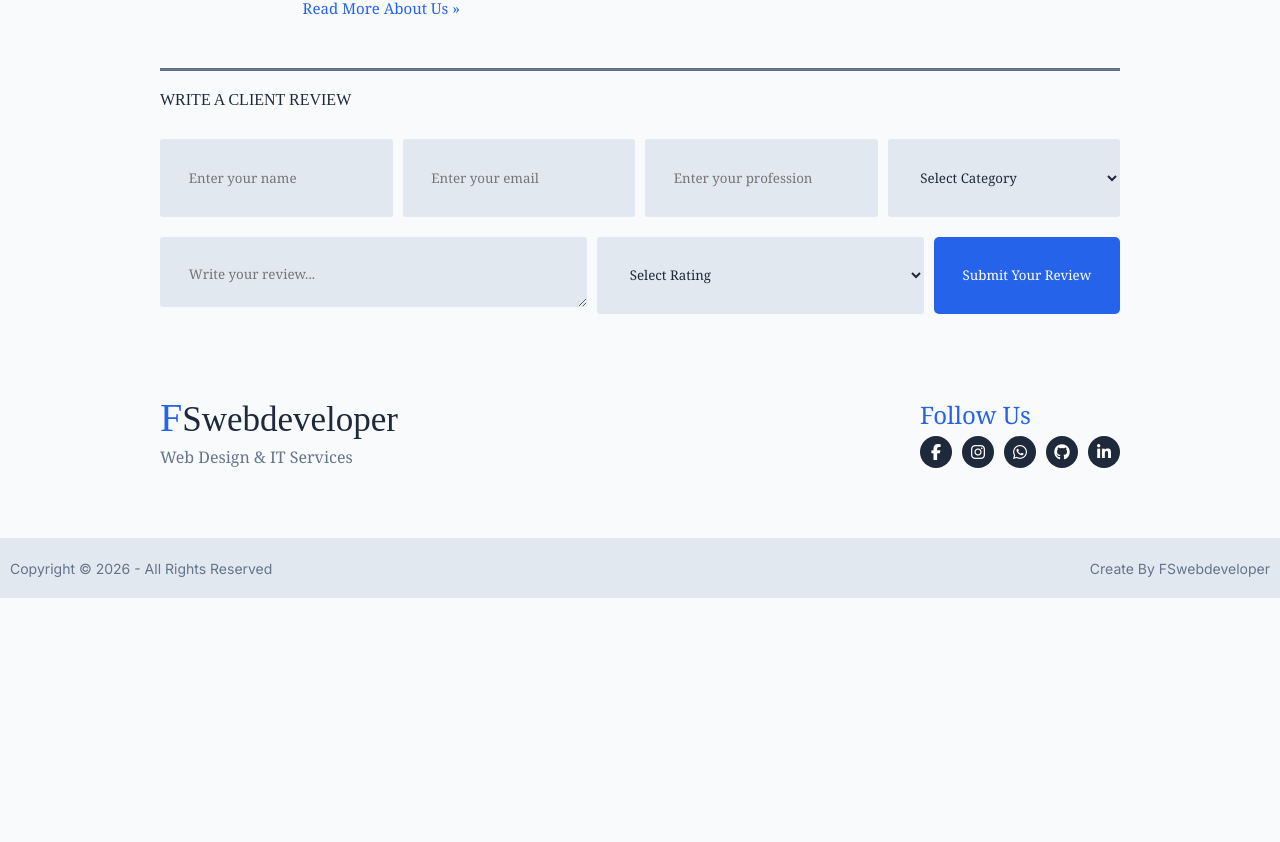
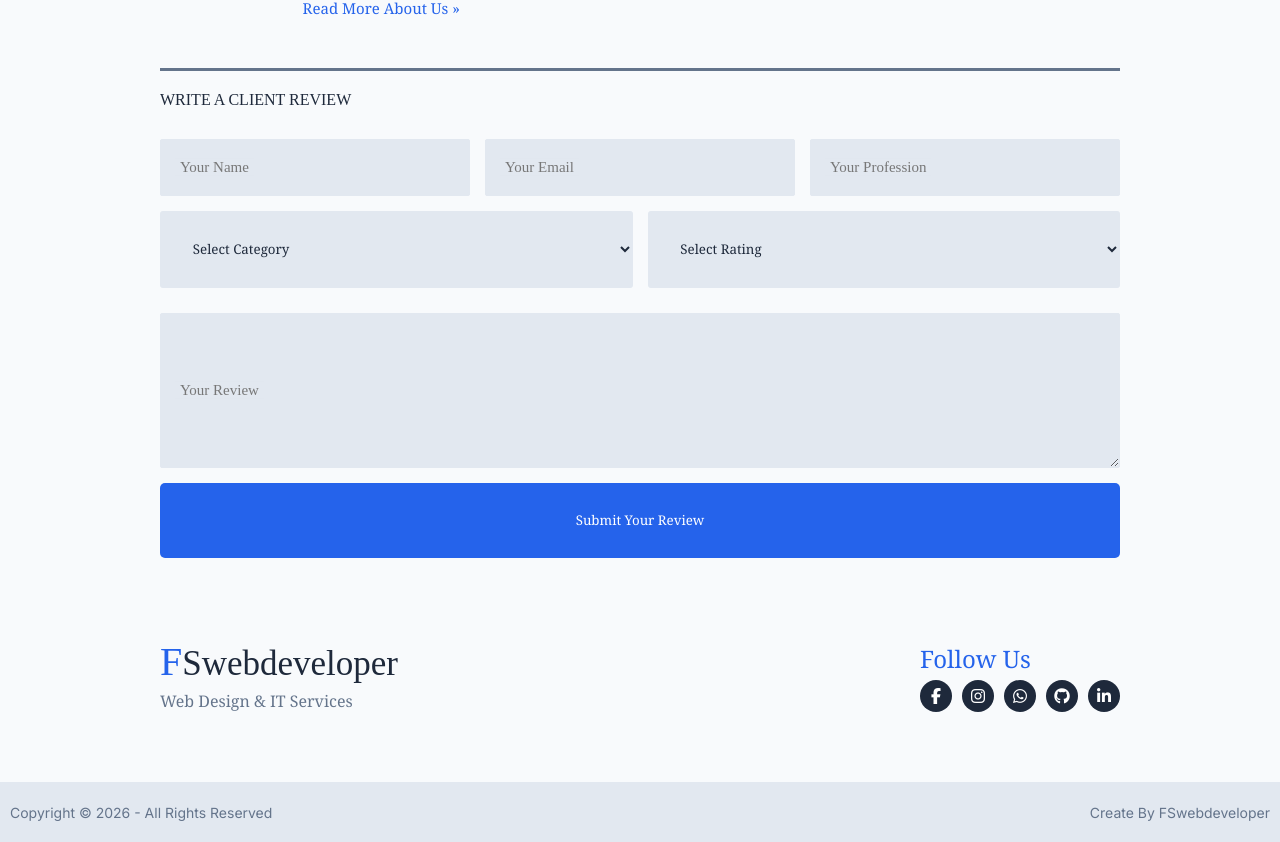
Before and after one commit to FSwebdeveloper/achintahaldar, a React (Vite) app: page /#/ in a window 1280 px wide. Shown: the part 1115-1957 px from the top of the page. Before the commit the page ends 1713 px from the top, so only its background shows below. Built offline with nearby package versions, Linux system fonts and the light colour scheme.

Commit message:
update review with floting lebel

```diff
--- a/public/Css/style.css
+++ b/public/Css/style.css
@@ -832,13 +832,101 @@ button:hover{
 
 /* Contact Page */
 
+/* Floating Label */
+
+.floating-field {
+  position: relative;
+  width: 100%;
+  flex-grow: 1;
+  flex-basis: 300px;
+
+}
+
+.floating-field input {
+  width: 100%;
+  height:100%;
+  padding: 4%;
+  font-size: 15px;
+  border: 1px solid #e2e8f0;
+  border-radius: 2px;
+  outline: none;
+  /* background: #fff; */
+  transition: 0.2s ease;
+}
+
+.floating-field textarea {
+  width: 100%;
+  height:100%;
+  padding: 2%;
+  font-size: 15px;
+  border: 1px solid #e2e8f0;
+  border-radius: 2px;
+  outline: none;
+  /* background: #fff; */
+  transition: 0.2s ease;
+}
+
+/* Input click/focus */
+.floating-field textarea:focus,
+.floating-field input:focus {
+  border-color: #2867D9;
+  outline: none;
+}
+
+/* Label */
+.floating-field label {
+  position: absolute;
+  left: 15px;
+  top: 50%;
+  transform: translateY(-50%);
+  padding: 0 5px;
+  background: #e2e8f0;
+  color: #777;
+  font-size: 15px;
+  pointer-events: none;
+  transition: 0.2s ease;
+}
+
+/* Focus করলে label উপরে যাবে */
+.floating-field textarea:focus + label,
+.floating-field input:focus + label {
+  top: 0;
+  transform: translateY(-50%);
+  font-size: 13px;
+  color: #2867D9;
+}
+
+/* Text থাকলে label উপরে থাকবে */
+.floating-field textarea:not(:placeholder-shown) + label,
+.floating-field input:not(:placeholder-shown) + label {
+  top: 0;
+  transform: translateY(-50%);
+  font-size: 13px;
+  color: #2867D9;
+}
+
+
 .review-section{
     display: flex;
     flex-wrap: wrap;
-    gap: 10px;
+    gap: 15px;
 }
 
 .contact-page{
+    font-family: Georgia;
+    background-color: #e2e8f0;
+    border: none;
+    margin-bottom: 10px;
+    padding: 4%;
+    width: 92%;
+    border-radius: 3px;
+    color: #1e293b;
+    outline: none;
+    flex-grow: 1;
+    flex-basis: 300px;
+}
+
+.contact-page-select-otp{
     font-family: Georgia;
     background-color: #e2e8f0;
     border: none;
@@ -849,7 +937,7 @@ button:hover{
     color: #1e293b;
     outline: none;
     flex-grow: 1;
-    flex-basis: 200px;
+    flex-basis: 400px;
 }
 
 .contact-page-massage{
@@ -859,12 +947,12 @@ button:hover{
     border-radius: 3px;
     margin-bottom: 10px;
     padding: 3%;
-    height: 70px;
+    height:70px;
     width: 92%;
     color: #1e293b;
     outline: none;
     flex-grow: 1;
-    flex-basis: 300px;
+    flex-basis: auto;
 
 }
 
@@ -877,6 +965,10 @@ button:hover{
     padding: 3%;
     color: #ffffff;
     border-radius: 5px;
+    width: 35%;
+    flex-basis: 100%;
+
+
 }
 
 .contact-page-submit:hover{
--- a/src/components/Socialabout.jsx
+++ b/src/components/Socialabout.jsx
@@ -123,48 +123,63 @@ const Socialabout = ({
         {/* NAME */}
 
 
-
+       <div className="floating-field">
         <input
           name="name"
           value={formData.name}
           className="contact-page"
           type="text"
-          placeholder="Enter your name"
+          placeholder=""
           onChange={handleChange}
         />
+
+        <label htmlFor="name">
+        Your Name
+        </label>
+
+        </div>
 
         {/* EMAIL */}
 
 
-
+       <div className="floating-field">
         <input
           name="email"
           value={formData.email}
           className="contact-page"
           type="email"
-          placeholder="Enter your email"
+          placeholder=""
           onChange={handleChange}
         />
+
+        <label htmlFor="email">
+        Your Email
+        </label>
+        </div>
 
         {/* OCCUPATION */}
 
 
-
+       <div className="floating-field">
         <input
           name="post"
           value={formData.post}
           className="contact-page"
           type="text"
-          placeholder="Enter your profession"
+          placeholder=""
           onChange={handleChange}
         />
+        <label htmlFor="post">
+        Your Profession
+        </label>
+        </div>
 
         {/* CATEGORY */}
 
 
 
         <select
-          className="contact-page"
+          className="contact-page-select-otp"
           name="category"
           value={formData.category}
           onChange={handleChange}
@@ -202,26 +217,14 @@ const Socialabout = ({
           </option>
         </select>
 
-        {/* REVIEW */}
 
-
-
-        <textarea
-          name="review"
-          className="contact-page-massage"
-          value={formData.review}
-          rows="5"
-          cols="10"
-          placeholder="Write your review..."
-          onChange={handleChange}
-        />
 
         {/* RATING */}
 
 
 
         <select
-          className="contact-page"
+          className="contact-page-select-otp"
           name="rating"
           value={formData.rating}
           onChange={handleChange}
@@ -251,6 +254,24 @@ const Socialabout = ({
           </option>
         </select>
 
+        {/* REVIEW */}
+
+
+        <div className="floating-field">
+        <textarea
+          name="review"
+          className="contact-page-massage"
+          value={formData.review}
+          rows="5"
+          cols="10"
+          placeholder=""
+          onChange={handleChange}
+        />
+        <label htmlFor="review">
+        Your Review
+        </label>
+        </div>
+
         {/* SUBMIT */}
 
         <button
```
